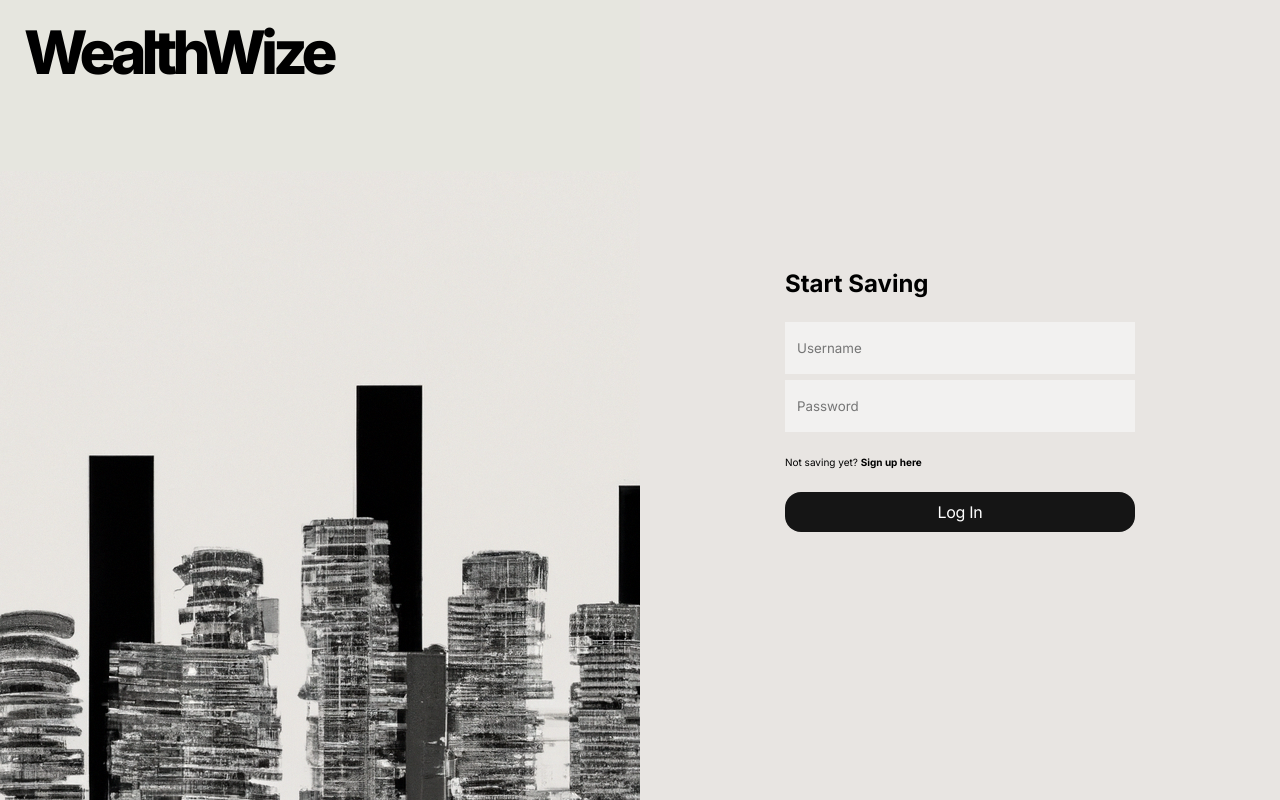
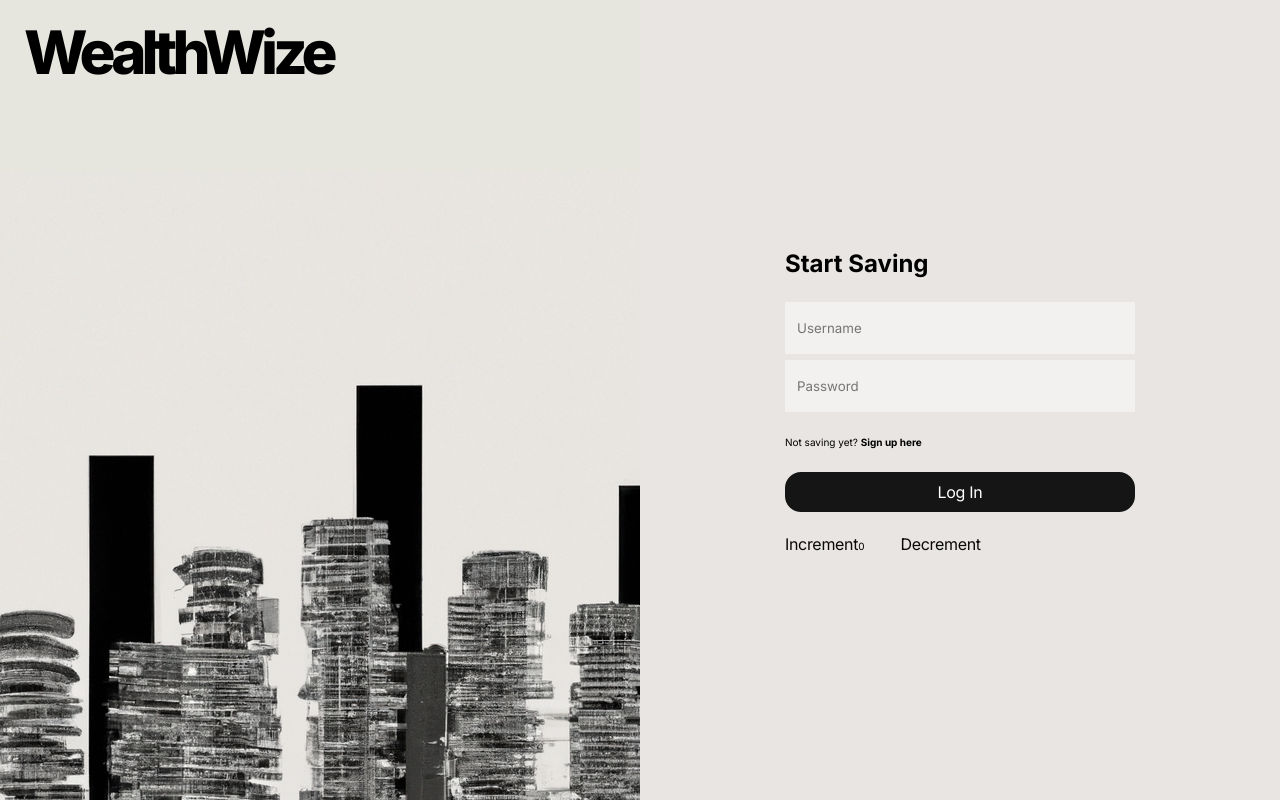
Before and after one commit to WealthWizer/WealthWize, a React (Create React App) app in the folder frontend/: page / in a window 1280 px wide. Built offline with nearby package versions, Linux system fonts and the light colour scheme; a web font is replaced by a local one.

Commit message:
implemented simple counter example in login page

```diff
--- /dev/null
+++ b/frontend/src/counter.js
@@ -0,0 +1,30 @@
+import React from "react";
+import { useSelector, useDispatch } from "react-redux";
+import { decrement, increment } from "./slice";
+
+export function Counter() {
+  const count = useSelector((state) => state.counter.value);
+  const dispatch = useDispatch();
+
+  return (
+    <div>
+      <div>
+        <button
+          aria-label="Increment value"
+          onClick={() => dispatch(increment())}
+        >
+          Increment
+        </button>
+        <span>{count}</span>
+        <button
+          aria-label="Decrement value"
+          onClick={() => dispatch(decrement())}
+        >
+          Decrement
+        </button>
+      </div>
+    </div>
+  );
+}
+
+export default Counter;
--- a/frontend/src/index.js
+++ b/frontend/src/index.js
@@ -2,12 +2,16 @@
 import ReactDOM from "react-dom/client";
 import App from "./App";
 import { BrowserRouter } from "react-router-dom";
+import store from "./store.js";
+import { Provider } from "react-redux";
 
 const el = document.getElementById("root");
 const root = ReactDOM.createRoot(el);
 
 root.render(
-  <BrowserRouter>
-    <App />
-  </BrowserRouter>
+  <Provider store={store}>
+    <BrowserRouter>
+      <App />
+    </BrowserRouter>
+  </Provider>
 );
--- a/frontend/src/pages/LoginPage.js
+++ b/frontend/src/pages/LoginPage.js
@@ -4,6 +4,7 @@
 import { AuthContext } from "../authContext";
 import { useNavigate } from "react-router-dom";
 import axios from "axios";
+import Counter from "../counter";
 
 function LoginPage() {
   const auth = useContext(AuthContext);
@@ -78,6 +79,7 @@
           <button className="login-signup-btn" onClick={handleLoginSubmit}>
             Log In
           </button>
+          <Counter></Counter>
         </div>
       </div>
     </div>
--- /dev/null
+++ b/frontend/src/slice.js
@@ -0,0 +1,28 @@
+import { createSlice } from "@reduxjs/toolkit";
+
+export const counterSlice = createSlice({
+  name: "counter",
+  initialState: {
+    value: 0,
+  },
+  reducers: {
+    increment: (state) => {
+      // Redux Toolkit allows us to write "mutating" logic in reducers. It
+      // doesn't actually mutate the state because it uses the Immer library,
+      // which detects changes to a "draft state" and produces a brand new
+      // immutable state based off those changes
+      state.value += 1;
+    },
+    decrement: (state) => {
+      state.value -= 1;
+    },
+    incrementByAmount: (state, action) => {
+      state.value += action.payload;
+    },
+  },
+});
+
+// Action creators are generated for each case reducer function
+export const { increment, decrement, incrementByAmount } = counterSlice.actions;
+
+export default counterSlice.reducer;
--- /dev/null
+++ b/frontend/src/store.js
@@ -0,0 +1,8 @@
+import { configureStore } from "@reduxjs/toolkit";
+import counterReducer from "./slice";
+
+export default configureStore({
+  reducer: {
+    counter: counterReducer,
+  },
+});
```
